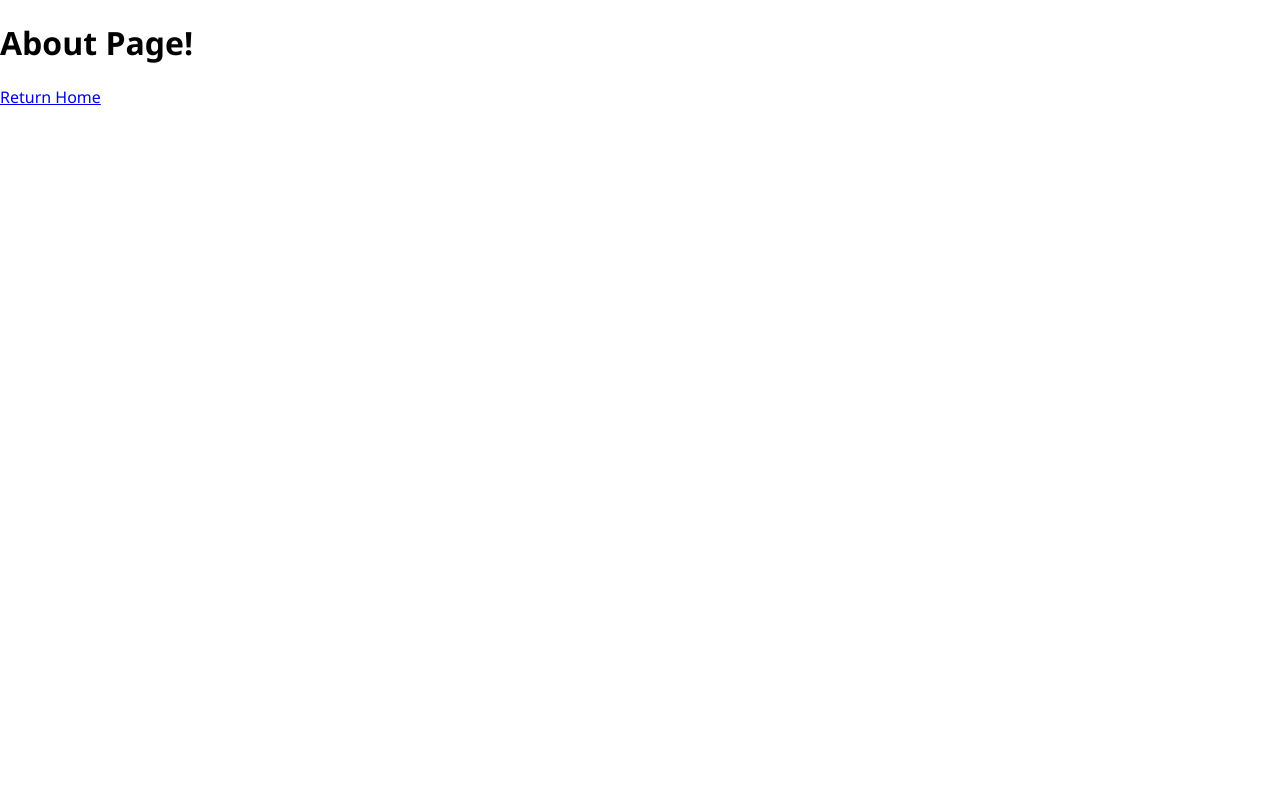
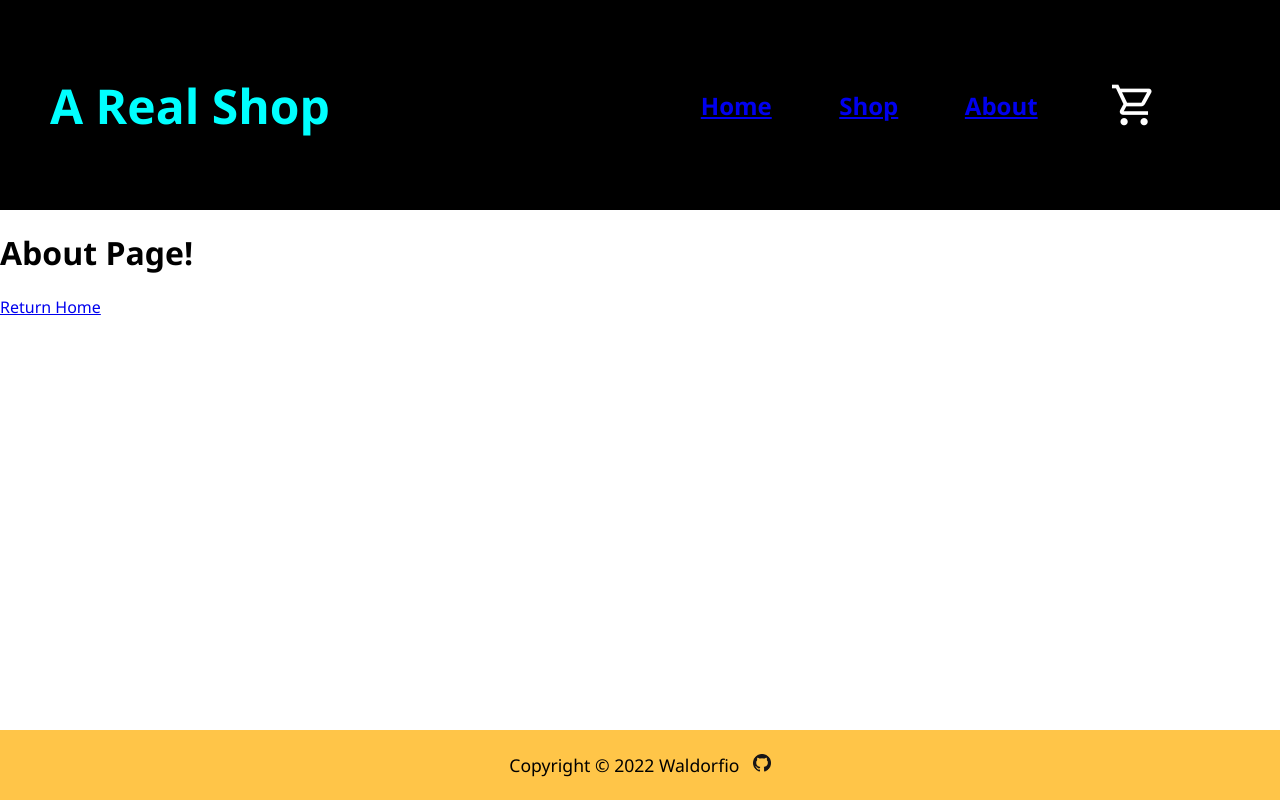
Before and after one commit to Waldorfio/shopping-cart, a React (Create React App) app: page /about in a window 1280 px wide. Built offline with nearby package versions, Linux system fonts and the light colour scheme.

Commit message:
Add nesting structure, with Outlets

```diff
--- a/src/App.tsx
+++ b/src/App.tsx
@@ -1,5 +1,5 @@
 import './styles/style.css';
-import {Link} from 'react-router-dom'
+import {Link, Outlet} from 'react-router-dom'
 
 function App() {
   return (
@@ -18,9 +18,7 @@
         </div>
       </div>
 
-      <div id='content'>
-        Content
-      </div>
+      <Outlet />
 
       <div id="footer">
           <span id='footer-title'>Copyright © 2022 Waldorfio&nbsp;&nbsp;&nbsp;
--- a/src/RouteSwitch.tsx
+++ b/src/RouteSwitch.tsx
@@ -7,9 +7,10 @@
   return (
     <BrowserRouter>
       <Routes>
-        <Route path='/' element={<App />} />
-        <Route path='shop' element={<Shop />} />
-        <Route path='about' element={<About />} />
+        <Route path='/' element={<App />} >
+          <Route path='shop' element={<Shop />} />
+          <Route path='about' element={<About />} />
+        </Route>
       </Routes>
     </BrowserRouter>
   );
```
